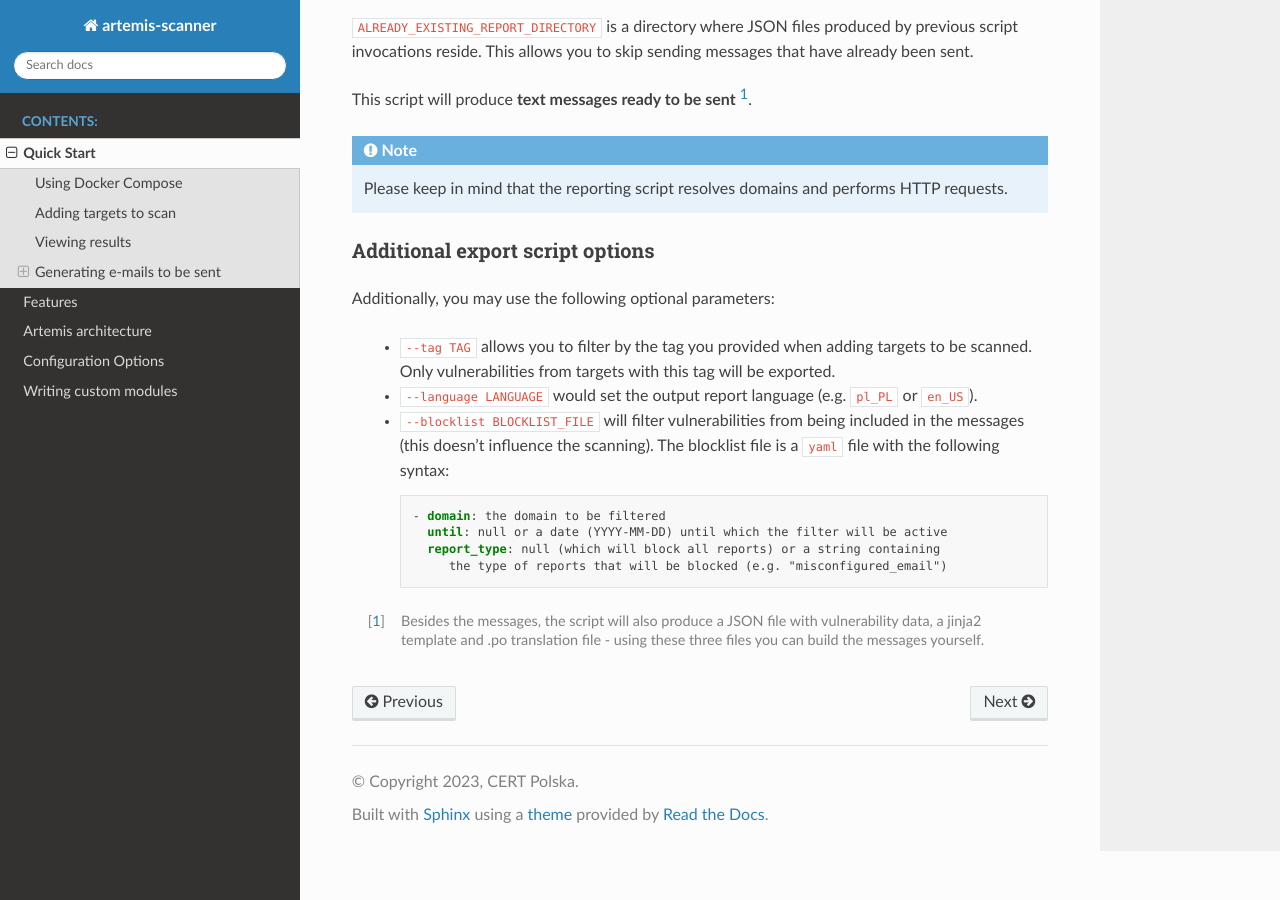
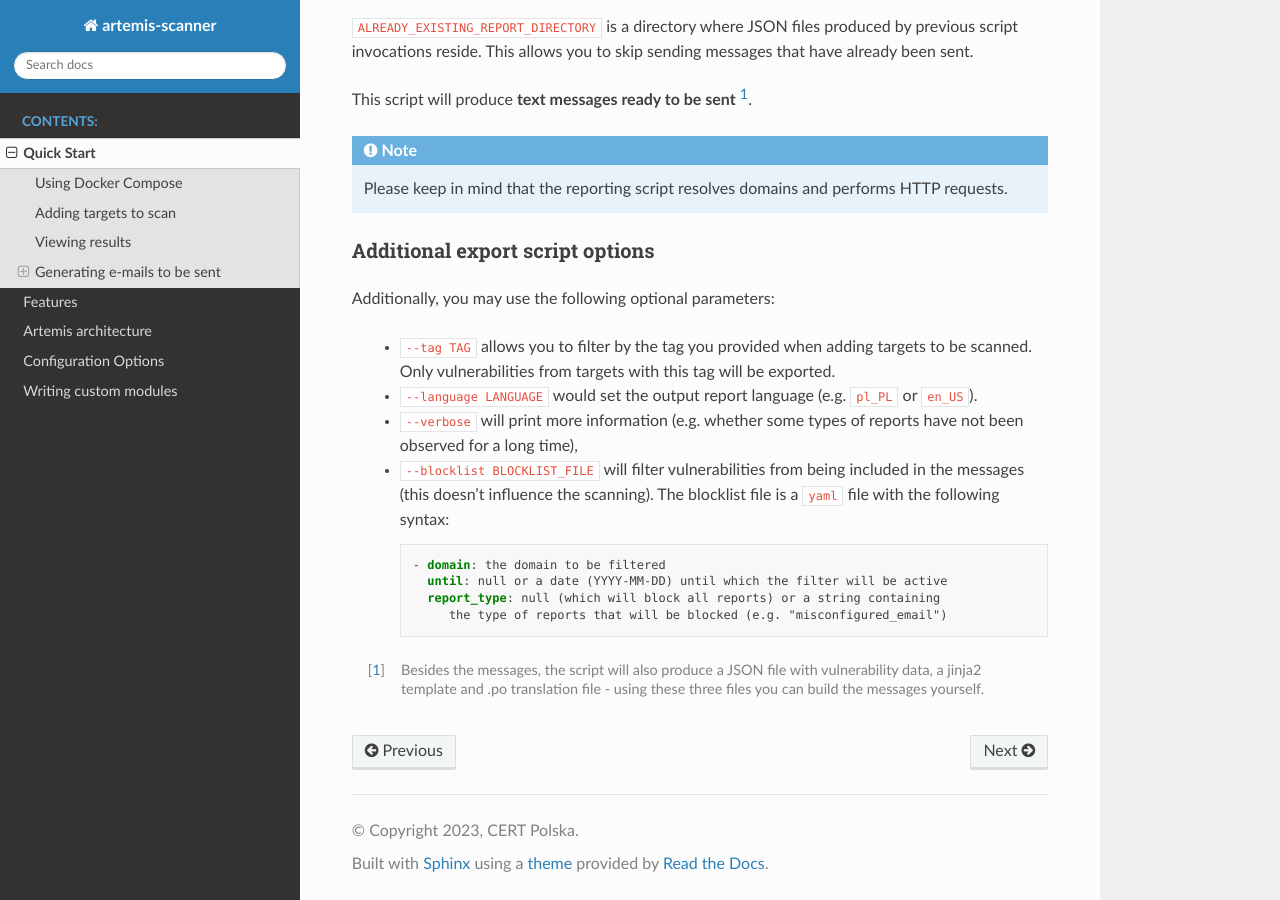
Before and after one commit to CERT-Polska/Artemis, a Sphinx documentation site: the page built from docs/quick-start.rst, in a window 1280 px wide and 900 px high, scrolled down 1373 px. Built offline with Sphinx 7.4.7 and the Read the Docs theme 2.0.0, drawn with Linux system fonts in a browser that asks for light colours.

Commit message:
docs of verbose option

```diff
--- a/docs/quick-start.rst
+++ b/docs/quick-start.rst
@@ -73,6 +73,7 @@ Additionally, you may use the following optional parameters:
  - ``--tag TAG`` allows you to filter by the tag you provided when adding targets to be scanned. Only
    vulnerabilities from targets with this tag will be exported.
  - ``--language LANGUAGE`` would set the output report language (e.g. ``pl_PL`` or ``en_US``).
+ - ``--verbose`` will print more information (e.g. whether some types of reports have not been observed for a long time),
  - ``--blocklist BLOCKLIST_FILE`` will filter vulnerabilities from being included in the messages (this doesn't influence the scanning). The
    blocklist file is a ``yaml`` file with the following syntax:
 
```
